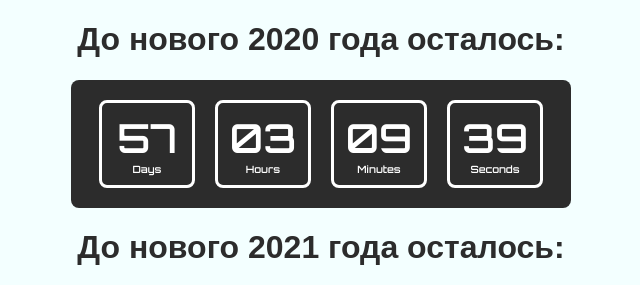
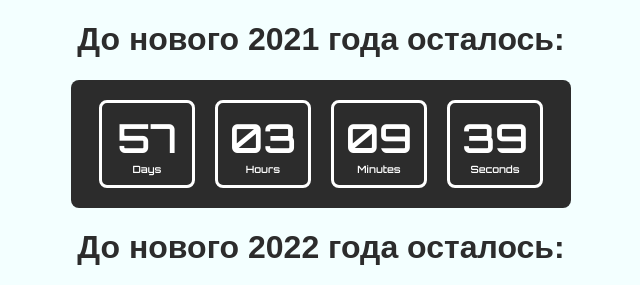
Before and after one commit to vertraut/goit-js-hw-11-timer, a plain HTML site: page index.html in a window 1280 px wide. Shown: the top 285 px of the page, 319-959 px from the left. Drawn offline with Linux system fonts and the light colour scheme.

Commit message:
Update index.html

```diff
--- a/index.html
+++ b/index.html
@@ -11,7 +11,7 @@
     <title>Document</title>
   </head>
   <body>
-    <h1>До нового 2020 года осталось:</h1>
+    <h1>До нового 2021 года осталось:</h1>
     <div class="timer" id="timer-1">
       <div class="field">
         <span class="value" data-value="days"></span>
@@ -34,7 +34,7 @@
       </div>
     </div>
 
-    <h1>До нового 2021 года осталось:</h1>
+    <h1>До нового 2022 года осталось:</h1>
     <div class="timer" id="timer-2">
       <div class="field">
         <span class="value" data-value="days"></span>
```
